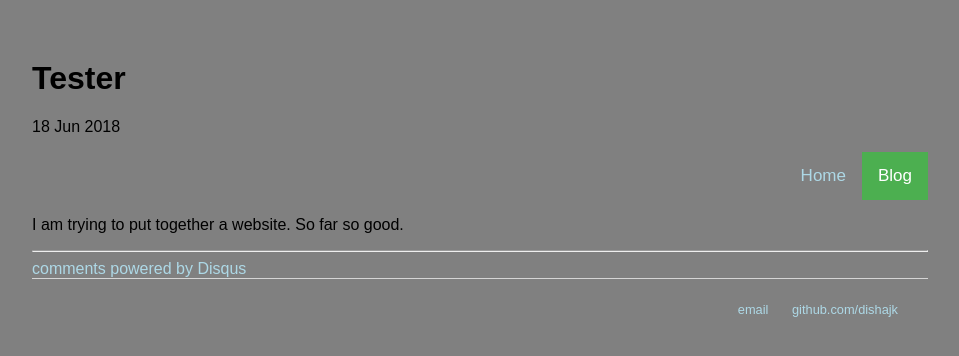
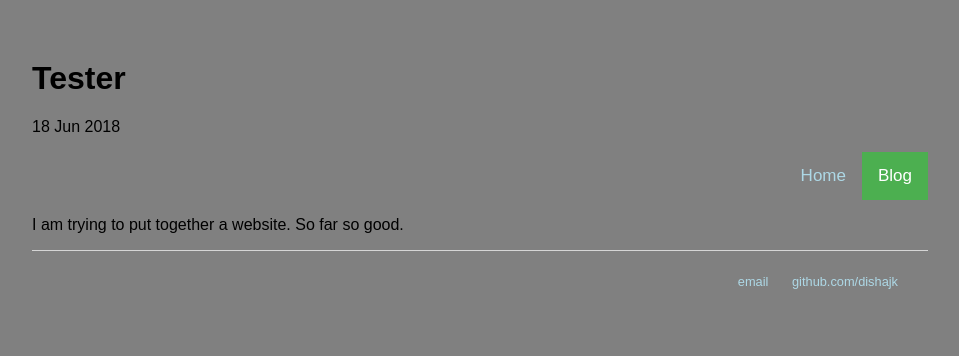
Before and after one commit to dishajk/dishajk.github.io, a Jekyll site: the page built from _posts/2019-06-18-Tester.md, in a window 1280 px wide. Shown: the top 356 px of the page, without its empty margins (160-1119 px from the left). Built offline with Jekyll 4.4.1, drawn with Linux system fonts in a browser that asks for light colours; comment, search, counter and statistics services are not loaded.

```diff
--- a/_includes/disqus.html
+++ /dev/null
@@ -1,13 +0,0 @@
-<div id="disqus_thread"></div>
-    <script type="text/javascript">
-        /* * * CONFIGURATION VARIABLES: EDIT BEFORE PASTING INTO YOUR WEBPAGE * * */
-        var disqus_shortname = 'dishajk';
-        /* * * DON'T EDIT BELOW THIS LINE * * */
-        (function() {
-            var dsq = document.createElement('script'); dsq.type = 'text/javascript'; dsq.async = true;
-            dsq.src = '//' + disqus_shortname + '.disqus.com/embed.js';
-            (document.getElementsByTagName('head')[0] || document.getElementsByTagName('body')[0]).appendChild(dsq);
-        })();
-    </script>
-    <noscript>Please enable JavaScript to view the <a href="http://disqus.com/?ref_noscript">comments powered by Disqus.</a></noscript>
-<a href="http://disqus.com" class="dsq-brlink">comments powered by <span class="logo-disqus">Disqus</span></a>
--- a/_layouts/post.html
+++ b/_layouts/post.html
@@ -11,7 +11,3 @@ notes: active
 <div class="post">
   {{ content }}
 </div>
-<hr>
-<div class="postcomments">
-				{% include disqus.html %}
-</div>
--- a/index.html
+++ b/index.html
@@ -4,7 +4,7 @@ title: Disha Kuzhively
 ---
   <header><h2>Disha Kuzhively</h2></header>
   <div class="topnav">
-    <a href="/cv">CV</a>
+    <a href="https://www.dropbox.com/home/apply/CV_KuzhivelyDisha?preview=CV_KuzhivelyDisha.pdf" target="_blank">CV</a>
     <a href="/blog">Blog</a>
     <a class="active" href="#home">Home</a>
   </div>
```
